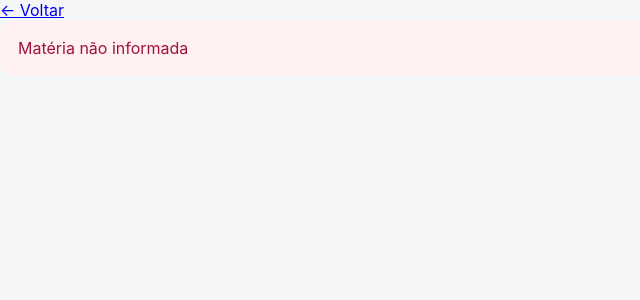
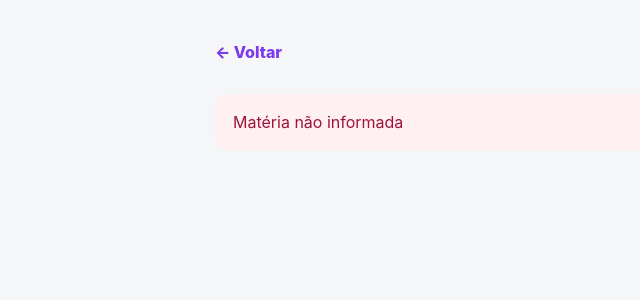
Before and after one commit to abelcrvg/newsrss, a Next.js app in the folder web/: page /article in a window 1280 px wide. Shown: the top 300 px of the page, without its empty margins (0-640 px from the left). Built offline with nearby package versions, Linux system fonts and the light colour scheme.

Commit message:
Style clean article reader

```diff
--- a/web/app/styles.css
+++ b/web/app/styles.css
@@ -1,15 +1,15 @@
-* { box-sizing: border-box; }
-:root { color-scheme: light; --bg:#f5f6f8; --surface:#fff; --text:#17181b; --muted:#6b7078; --line:#e5e7eb; --accent:#7c3aed; }
-body { margin:0; background:var(--bg); color:var(--text); font-family: Inter, ui-sans-serif, system-ui, -apple-system, BlinkMacSystemFont, "Segoe UI", sans-serif; }
-.shell { width:min(1180px, calc(100% - 32px)); margin:auto; padding:42px 0 70px; }
+* { box-sizing:border-box; }
+:root { color-scheme:light; --bg:#f5f6f8; --surface:#fff; --text:#17181b; --muted:#6b7078; --line:#e5e7eb; --accent:#7c3aed; }
+body { margin:0; background:var(--bg); color:var(--text); font-family:Inter,ui-sans-serif,system-ui,-apple-system,BlinkMacSystemFont,"Segoe UI",sans-serif; }
+.shell,.reader { width:min(1180px,calc(100% - 32px)); margin:auto; padding:42px 0 70px; }
 .header { display:flex; align-items:flex-end; justify-content:space-between; gap:24px; margin-bottom:28px; }
-.eyebrow { color:var(--accent); font-size:12px; font-weight:800; letter-spacing:.16em; }
+.eyebrow,.article-source { color:var(--accent); font-size:12px; font-weight:800; letter-spacing:.16em; text-transform:uppercase; }
 h1 { margin:5px 0 4px; font-size:42px; letter-spacing:-.04em; }
 .header p { margin:0; color:var(--muted); font-size:16px; }
 .refresh { border:0; border-radius:12px; background:#17181b; color:white; padding:12px 17px; font-weight:700; cursor:pointer; }
 .refresh:disabled { opacity:.55; }
 .chips { display:flex; gap:8px; overflow:auto; padding-bottom:20px; }
-.chip { border:1px solid var(--line); background:var(--surface); border-radius:999px; padding:9px 15px; font-weight:700; }
+.chip { border:1px solid var(--line); background:var(--surface); border-radius:999px; padding:9px 15px; font-weight:700; cursor:pointer; white-space:nowrap; }
 .chip.active { background:#17181b; color:white; border-color:#17181b; }
 .grid { display:grid; grid-template-columns:repeat(2,minmax(0,1fr)); gap:18px; }
 .card { background:var(--surface); border:1px solid var(--line); border-radius:20px; overflow:hidden; box-shadow:0 5px 18px rgba(0,0,0,.04); }
@@ -23,8 +23,18 @@ h2 { font-size:24px; line-height:1.13; letter-spacing:-.025em; margin:0 0 10px;
 .featured h2 { font-size:32px; }
 .card p { color:#555b64; line-height:1.5; margin:0 0 13px; }
 .card small { display:block; color:var(--muted); margin-bottom:14px; }
-.card a { color:var(--accent); text-decoration:none; font-weight:800; }
+.card a,.original { color:var(--accent); text-decoration:none; font-weight:800; }
 .error { padding:18px; border-radius:14px; background:#fff1f2; color:#9f1239; margin-bottom:18px; }
 .skeleton { height:310px; border-radius:20px; background:linear-gradient(90deg,#e9eaee,#f4f4f5,#e9eaee); animation:pulse 1.3s infinite; }
+.reader { max-width:850px; }
+.back { display:inline-block; margin-bottom:32px; color:var(--accent); text-decoration:none; font-weight:800; }
+.article { background:var(--surface); border:1px solid var(--line); border-radius:24px; padding:clamp(22px,5vw,56px); box-shadow:0 8px 28px rgba(0,0,0,.05); }
+.article h1 { font-size:clamp(34px,5vw,58px); line-height:1.04; margin:12px 0 18px; }
+.article-lead { color:#555b64; font-size:20px; line-height:1.5; margin:0 0 18px; }
+.article-meta { display:flex; flex-wrap:wrap; gap:10px 18px; color:var(--muted); font-size:13px; margin-bottom:26px; }
+.article-image { width:100%; max-height:520px; object-fit:cover; border-radius:16px; display:block; margin-bottom:30px; }
+.article-body { font-family:Georgia,"Times New Roman",serif; font-size:20px; line-height:1.78; }
+.article-body p { margin:0 0 1.25em; }
+.original { display:inline-block; margin-top:10px; }
 @keyframes pulse { 50% { opacity:.55; } }
-@media (max-width:760px) { .shell { width:min(100% - 22px, 600px); padding-top:24px; } .header { align-items:flex-start; } h1 { font-size:34px; } .grid { grid-template-columns:1fr; } .card.featured { grid-column:auto; display:block; } .featured img { min-height:0; height:230px; } .featured h2 { font-size:27px; } }
+@media (max-width:760px) { .shell,.reader { width:min(100% - 22px,600px); padding-top:24px; } .header { align-items:flex-start; } h1 { font-size:34px; } .grid { grid-template-columns:1fr; } .card.featured { grid-column:auto; display:block; } .featured img { min-height:0; height:230px; } .featured h2 { font-size:27px; } .article { padding:24px 20px; } .article-body { font-size:18px; } }
```
